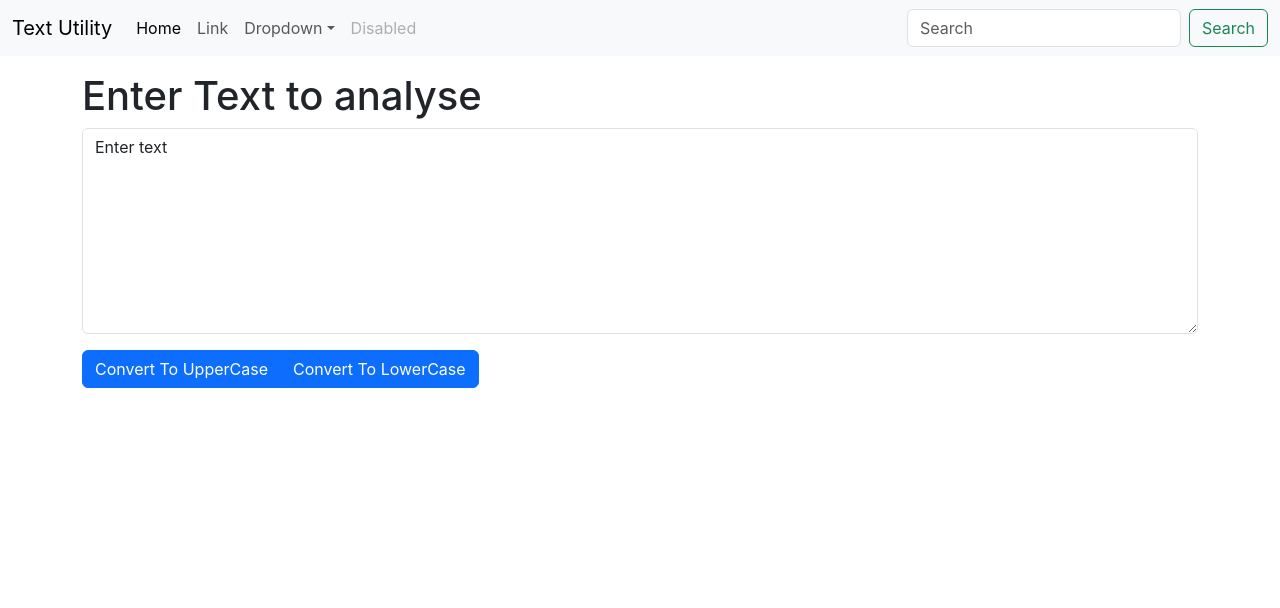
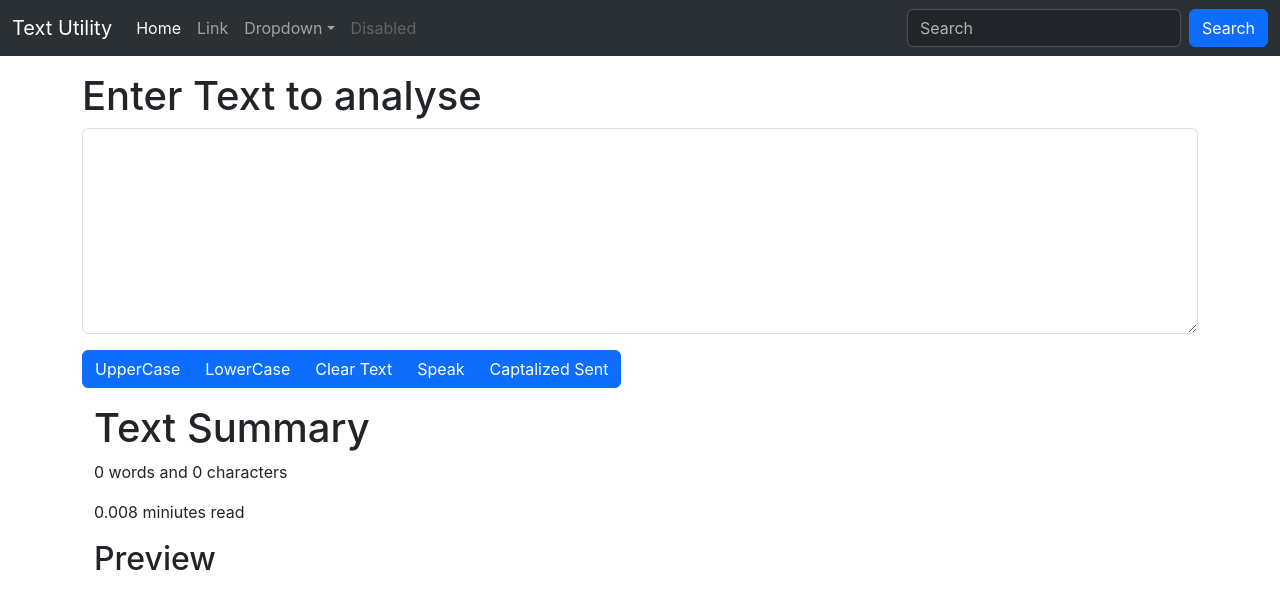
Before and after one commit to siddh34/myTextUtils, a React (Create React App) app: page / in a window 1280 px wide. Shown: the top 608 px of the page. Built offline with nearby package versions, Linux system fonts and the light colour scheme.

Commit message:
Updated functions {ver 0.30}

```diff
--- a/src/components/Navbar.js
+++ b/src/components/Navbar.js
@@ -3,7 +3,7 @@ import PropTypes from 'prop-types'
 
 export default function Navbar(props) {
     return (
-        <nav className="navbar navbar-expand-lg bg-body-tertiary">
+        <nav data-bs-theme="dark" className="navbar navbar-expand-lg bg-body-tertiary">
         <div className="container-fluid">
             <a className="navbar-brand" href="/">
             {props.title}
@@ -75,7 +75,7 @@ export default function Navbar(props) {
                 placeholder="Search"
                 aria-label="Search"
                 />
-                <button className="btn btn-outline-success" type="submit">
+                <button className="btn btn-primary" type="submit">
                 Search
                 </button>
             </form>
--- a/src/components/TextForm.js
+++ b/src/components/TextForm.js
@@ -1,10 +1,10 @@
 import React, {useState} from "react";
-import PropTypes from 'prop-types'
+import PropTypes from 'prop-types';
 
 
 export default function TextForm(props) {
 
-    let [text, setText] = useState('Enter text');
+    let [text, setText] = useState('');
 
     const handleChange = (event) => {
         setText(event.target.value);
@@ -21,6 +21,26 @@ export default function TextForm(props) {
         setText(newText);
     };
 
+    const handelClearText = () => {
+        let newText = "";
+        setText(newText);
+    };
+
+    const speak = () => {
+        let speech = new SpeechSynthesisUtterance();
+        speech.text = text;
+        window.speechSynthesis.speak(speech);
+    };
+
+    // const FindReplace = () => {
+
+    // }
+
+    const captilizeSent = () => {
+        let newText = text.split(" ").map(word => word.charAt(0).toUpperCase() + word.slice(1)).join(" ");
+        setText(newText);
+    }
+
     return (
         <>
             <h1>{props.heading}</h1>
@@ -34,8 +54,22 @@ export default function TextForm(props) {
                     ></textarea>
             </div>
             <div class="btn-group btn-group-justified">
-                <button className="btn btn-primary" onClick={handleUpperCaseClick}>Convert To UpperCase</button>
-                <button className="btn btn-primary" onClick={handleLowerCaseClick}>Convert To LowerCase</button>
+                <button className="btn btn-primary" onClick={handleUpperCaseClick}>UpperCase</button>
+                <button className="btn btn-primary" onClick={handleLowerCaseClick}>LowerCase</button>
+                <button className="btn btn-primary" onClick={handelClearText}>Clear Text</button>
+                <button className="btn btn-primary" onClick={speak}>Speak</button>
+                <button className="btn btn-primary" onClick={captilizeSent}>Captalized Sent</button>
+            </div>
+            <div className="container my-3">
+                <h1>
+                    Text Summary
+                </h1>
+                <p>{text.split(" ").length - 1} words and {text.length} characters</p>
+                <p>{0.008 * text.split(" ").length} miniutes read</p>
+                <h2>
+                    Preview
+                </h2>
+                <p>{text}</p>
             </div>
         </>
     );
```
